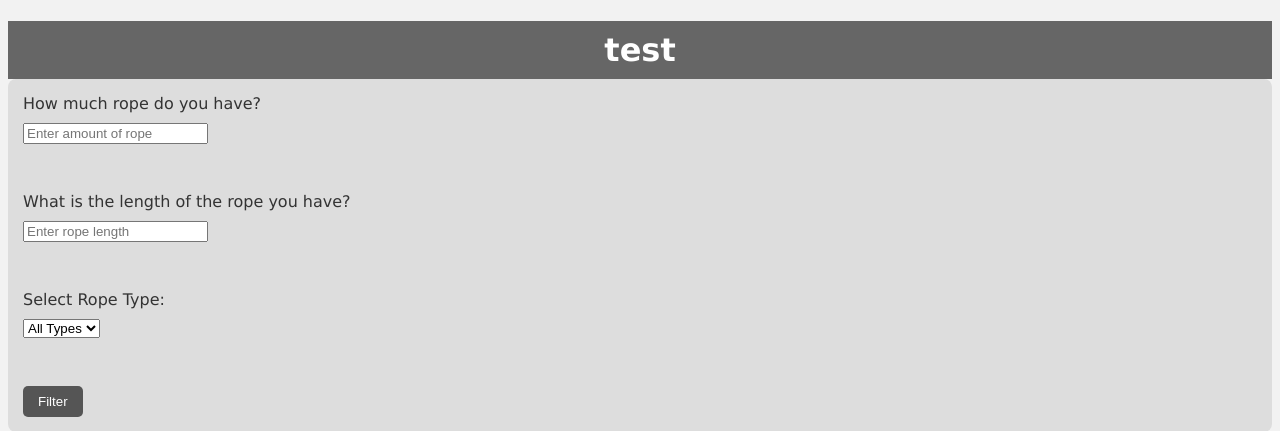
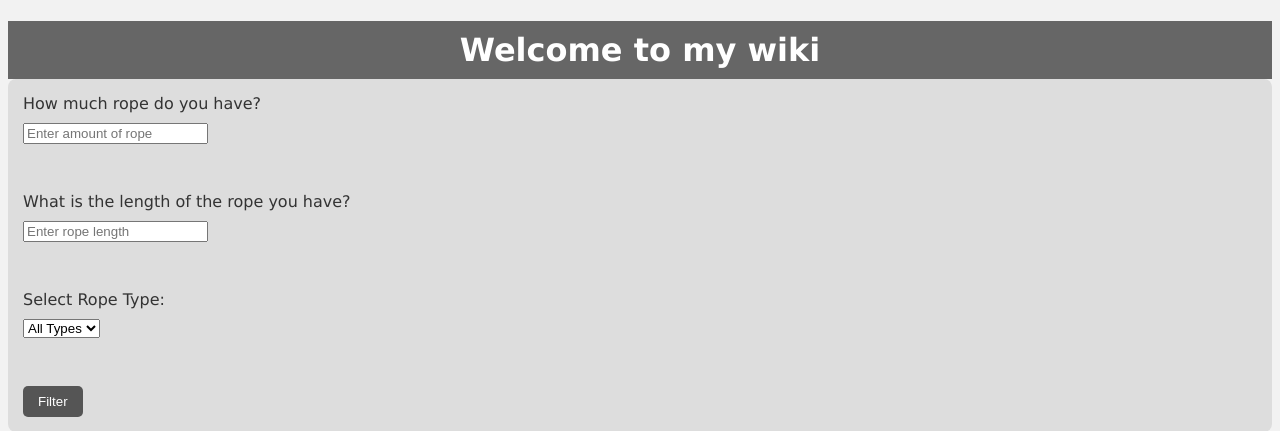
Before and after one commit to TheBlueDrara/WikiApp, a Flask app: page / in a window 1280 px wide. Shown: the top 431 px of the page. Run offline with Flask 3, Linux system fonts and the light colour scheme; data that the repository does not hold is empty.

Commit message:
fixed the heading in the templates

```diff
--- a/templates/list.html
+++ b/templates/list.html
@@ -2,12 +2,12 @@
 <html lang="en">
 <head>
   <meta charset="UTF-8">
-  <title>test2</title>
+  <title>Shibari Wiki</title>
   <link rel="stylesheet" href="{{ url_for('static', filename='style.css') }}">
 </head>
 
 <body>
-  <h1>test</h1>
+  <h1>Welcome to my wiki</h1>
 
   <form action="{{ url_for('filter_techniques') }}" method="GET">
     <label for="available_rope">How much rope do you have?</label>
```
